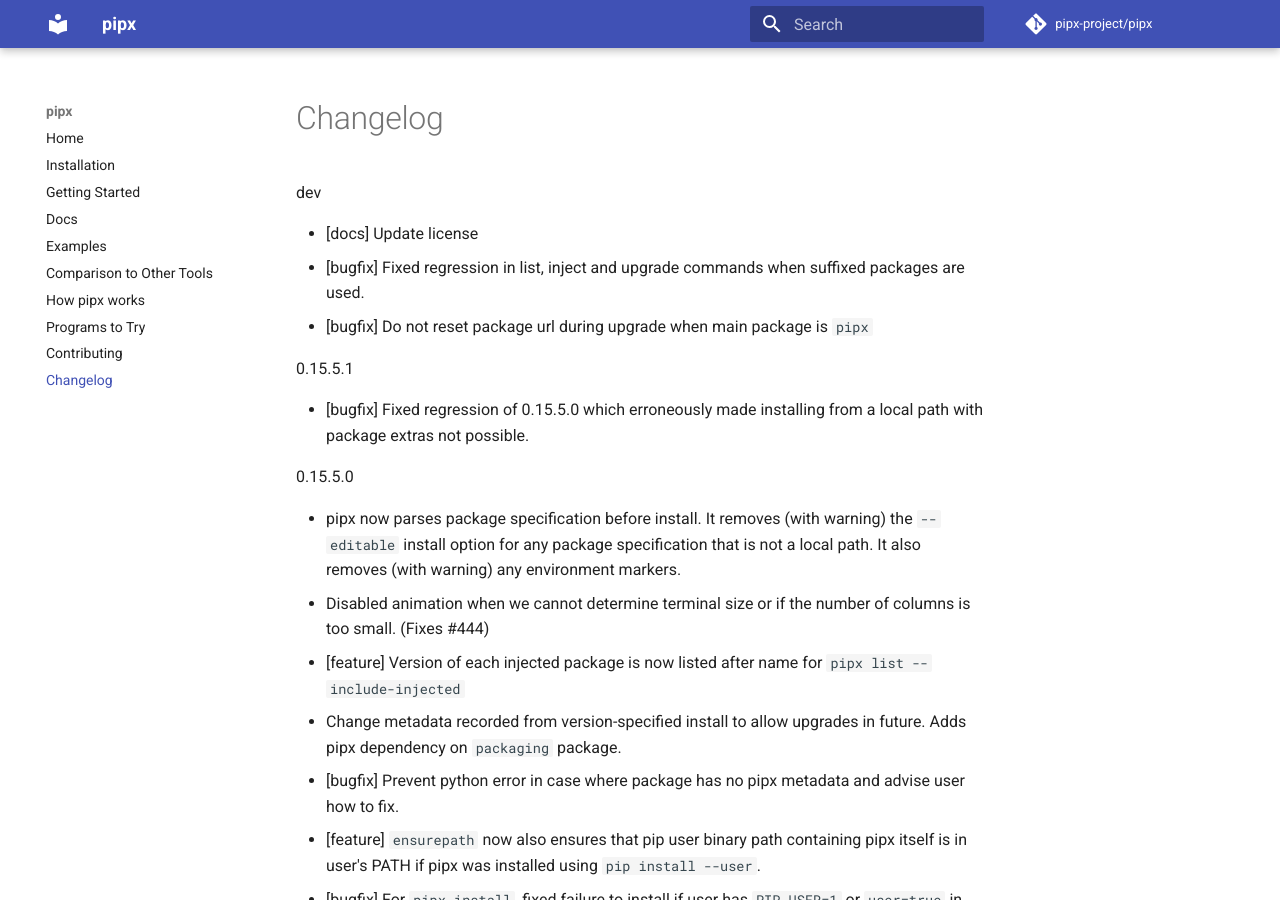
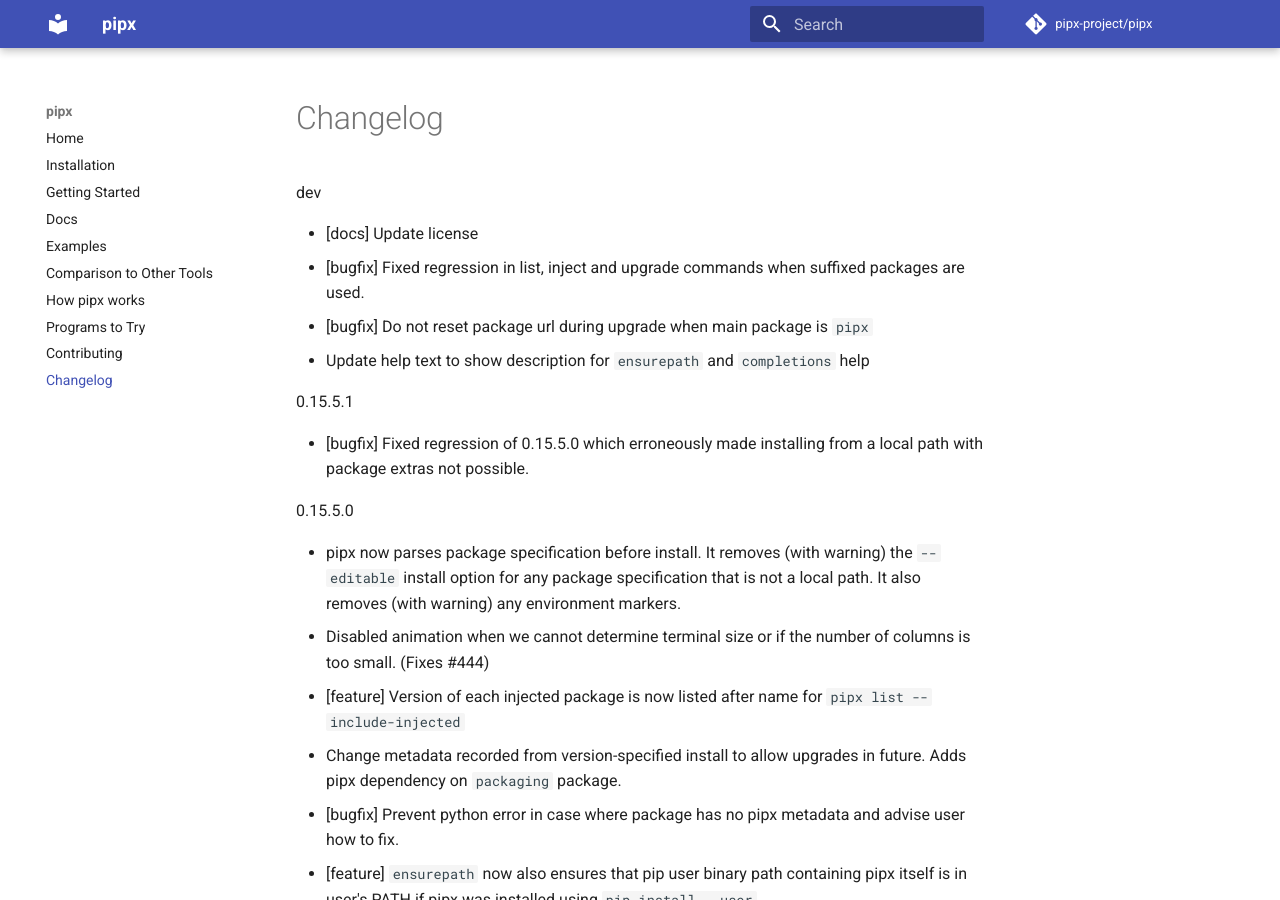
Before and after one commit to pypa/pipx, an MkDocs documentation site: the page built from docs/changelog.md, in a window 1280 px wide and 900 px high. Built offline with MkDocs 1.6.1 and Material for MkDocs 9.7.7, drawn with Linux system fonts in a browser that asks for light colours; comment, search, counter and statistics services are not loaded.

Commit message:
Add changelog entry.

```diff
--- a/docs/changelog.md
+++ b/docs/changelog.md
@@ -3,6 +3,7 @@
 - [docs] Update license
 - [bugfix] Fixed regression in list, inject and upgrade commands when suffixed packages are used.
 - [bugfix] Do not reset package url during upgrade when main package is `pipx`
+- Update help text to show description for `ensurepath` and `completions` help
 
 
 0.15.5.1
```
